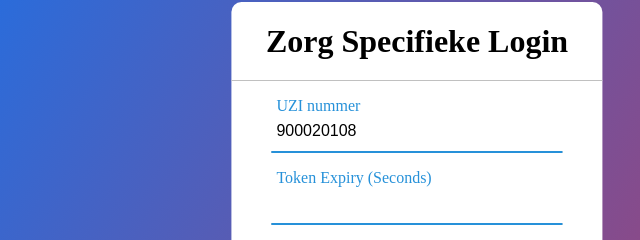
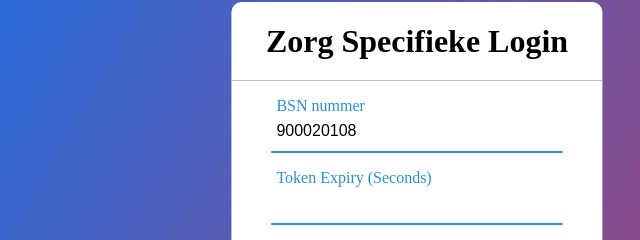
Before and after one commit to minvws/nl-rdo-uzipoc-oidc-provider, a website: page jinja2/login.html in a window 1280 px wide. Shown: the part 238-478 px from the top of the page, 223-863 px from the left. Drawn offline with Linux system fonts and the light colour scheme; files that its build step writes are made by us from their sources.

Commit message:
fix: fixed html title in login page

```diff
--- a/jinja2/login.html
+++ b/jinja2/login.html
@@ -14,7 +14,7 @@
               <div class="txt_field">
                   <input type="text" value="900020108" name="bsn-number" id="bsn-number" placeholder="123456789" required>
                   <span></span>
-                  <label for="bsn-number">UZI nummer</label>
+                  <label for="bsn-number">BSN nummer</label>
               </div>
               <div class="txt_field">
                   <input id="token-expiry" type="number" name="token_expiry">
```
